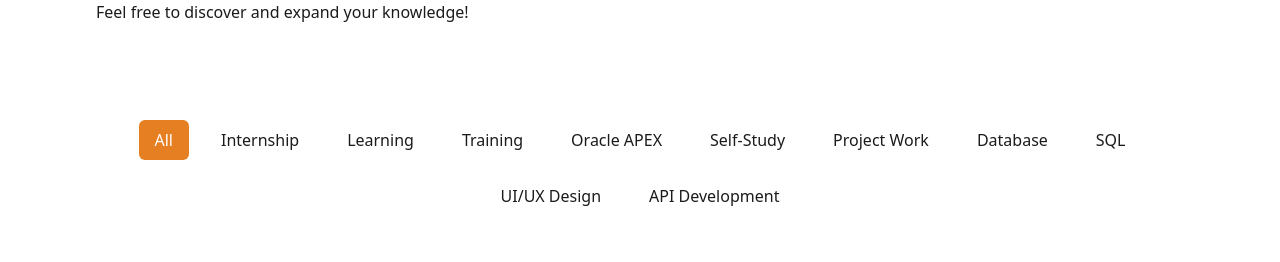
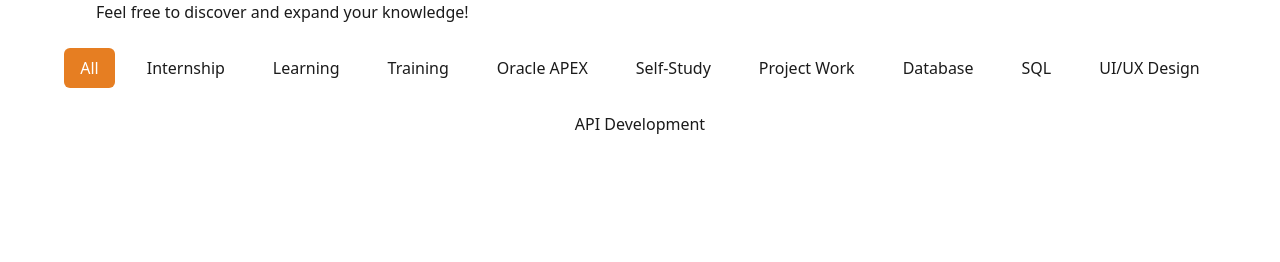
Before and after one commit to shreejanjoshi/blog_contribute, a Next.js app in the folder blog/: page /blogs in a window 1280 px wide. Shown: the part 224-486 px from the top of the page. Built offline with nearby package versions, Linux system fonts and the light colour scheme.

Commit message:
fixed css issue in category

```diff
--- a/blog/src/pages/blogs/index.tsx
+++ b/blog/src/pages/blogs/index.tsx
@@ -58,7 +58,7 @@
         </div> */}
 
         {/* 🔹 Category Filter (Buttons on Large Screens, Dropdown on Small Screens) */}
-        <div className="flex flex-col items-center sm:flex-row sm:justify-center gap-4 my-6 mt-5 sm:mt-10 md:mt-24 sxl:mt-32 px-5 sm:px-10 md:px-24 sxl:px-32 overflow-x-auto">
+        <div className="flex flex-col items-center sm:flex-row sm:justify-center gap-4 my-6">
           {/* Dropdown on Small Screens */}
           <div className="relative sm:hidden w-64">
             <button
```
